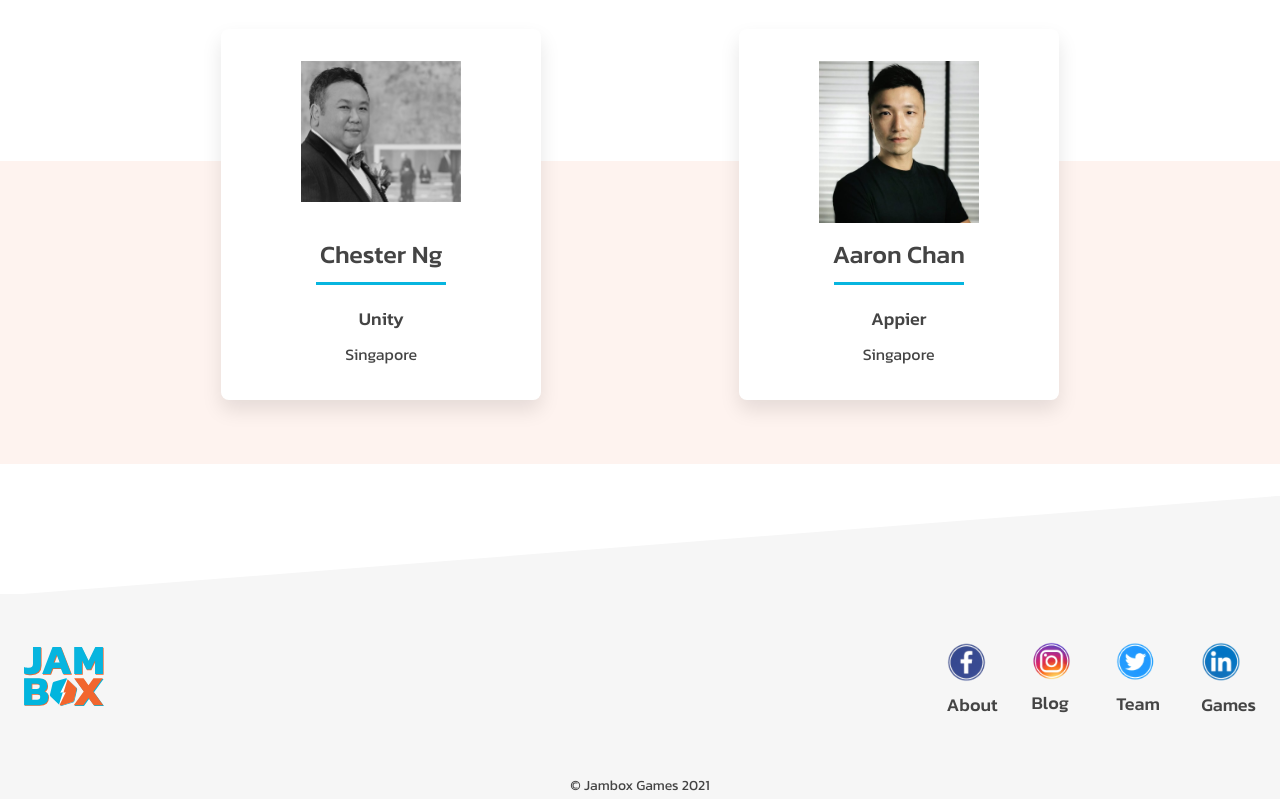
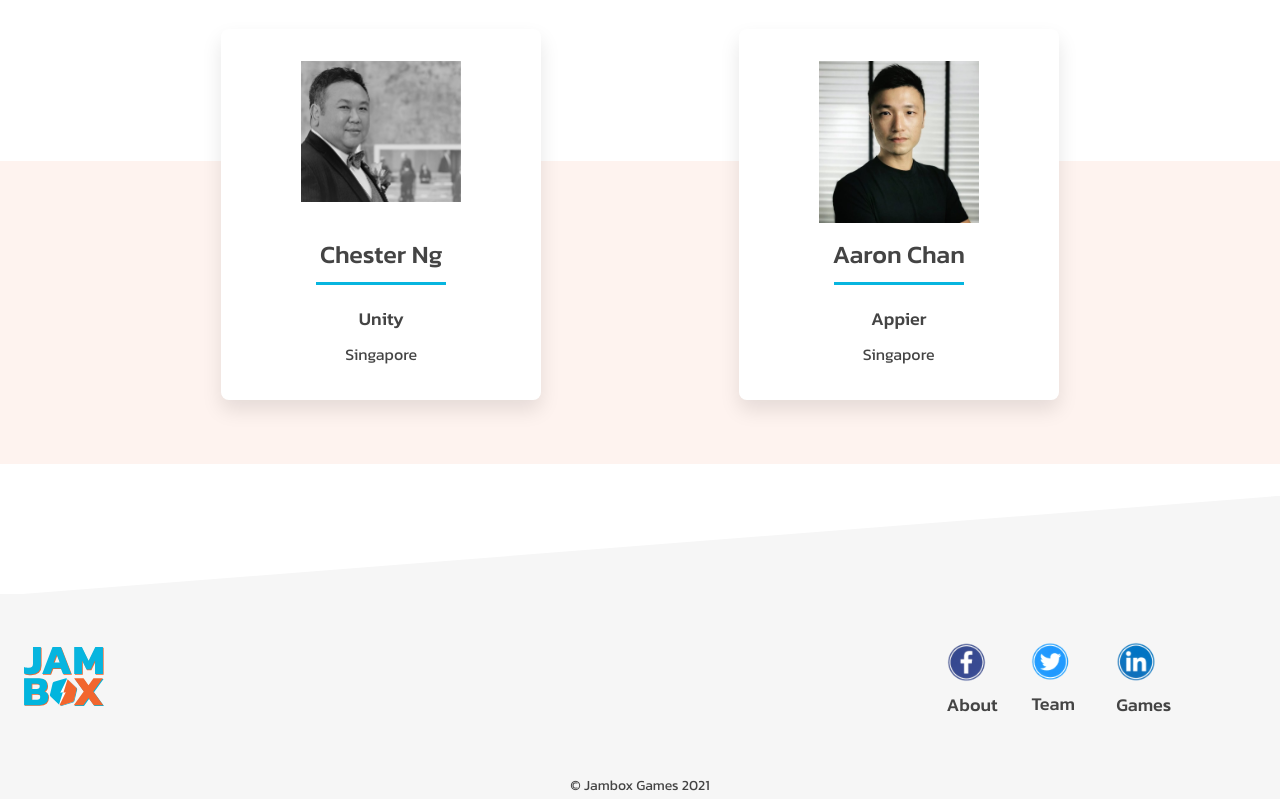
Before and after one commit to jamboxgames/website, an Eleventy site: page about.njk in a window 1280 px wide. Shown: the part 1976-2775 px from the top of the page. Built offline with nearby package versions, Linux system fonts and the light colour scheme; Eleventy itself is replaced by a stand-in of ours; files that its build step writes are made by us from their sources.

Commit message:
bug fixes

```diff
--- a/_includes/partials/footer.njk
+++ b/_includes/partials/footer.njk
@@ -12,7 +12,7 @@
                             <a href="https://facebook.com/jamboxgames/">
                                 <img src="/img/fb.png" target="_blank" alt="facebook">
                             </a>
-                            <a href="about" class="mt-05">
+                            <a href="/about" class="mt-05">
                                 <p>About</p>
                             </a>
                         </div>
@@ -20,7 +20,7 @@
                             <a href="#">
                                 <img src="/img/insta.png" target="_blank" alt="Instagram">
                             </a>
-                            <a href="blog" class="mt-05">
+                            <a href="/blog" class="mt-05">
                                 <p>Blog</p>
                             </a>
                         </div> -->
@@ -28,7 +28,7 @@
                             <a href="https://twitter.com/jamboxgames" target="_blank">
                                 <img src="/img/twitter.png" alt="twitter">
                             </a>
-                            <a href="team" class="mt-05">
+                            <a href="/team" class="mt-05">
                                 <p>Team</p>
                             </a>
                         </div>
@@ -36,7 +36,7 @@
                             <a href="https://www.linkedin.com/company/jamboxgames" target="_blank">
                                 <img src="/img/ln.png" alt="Linkedin">
                             </a>
-                            <a href="games" class="mt-05">
+                            <a href="/games" class="mt-05">
                                 <p>Games</p>
                             </a>
                         </div>
--- a/about.njk
+++ b/about.njk
@@ -150,54 +150,7 @@ description: A team of gaming and ad tech enthusiast</span> have come together t
         </section>
         <div class="my-2"></div>
 
-        <div class="footer-angle"></div>
-        <footer>
-            <div class="container">
-                <div class="footer-inner">
-                    <div class="logo">
-                        <a href="index.html">
-                            <img src="/img/logo.svg" alt="Jambox Games">
-                        </a>
-                    </div>
-                    <div>
-                        <div class="s-r">
-                            <a href="#">
-                                <img src="/img/fb.png" alt="facebook">
-                            </a>
-                            <a href="about.html" class="mt-05">
-                                <p>About</p>
-                            </a>
-                        </div>
-                        <div class="s-r">
-                            <a href="#">
-                                <img src="/img/insta.png" alt="Instagram">
-                            </a>
-                            <a href="blog.html" class="mt-05">
-                                <p>Blog</p>
-                            </a>
-                        </div>
-                        <div class="s-r">
-                            <a href="#">
-                                <img src="/img/twitter.png" alt="twitter">
-                            </a>
-                            <a href="team.html" class="mt-05">
-                                <p>Team</p>
-                            </a>
-                        </div>
-                        <div class="s-r">
-                            <a href="#">
-                                <img src="/img/ln.png" alt="Linkedin">
-                            </a>
-                            <a href="games.html" class="mt-05">
-                                <p>Games</p>
-                            </a>
-                        </div>
-                    </div>
-                </div>
-                <p class="copyright t-c s-s c-g light mt-2">© Jambox Games 2021</p>
-            </div>
-        </footer>
-    </div>
+        {% include 'partials/footer.njk' %}
 
     <script>
         let isAtTop = true;
--- a/package.json
+++ b/package.json
@@ -5,7 +5,8 @@
   "main": "index.js",
   "scripts": {
     "test": "echo \"Error: no test specified\" && exit 1",
-    "dev": "clear;rm -rf _site/;ELEVENTY_ENV=development npx @11ty/eleventy"
+    "dev": "clear;rm -rf _site/;ELEVENTY_ENV=development npx @11ty/eleventy",
+    "prod": "clear;rm -rf _site/;ELEVENTY_ENV=production npx @11ty/eleventy"
   },
   "repository": {
     "type": "git",
```
Also changed, not shown: index.njk (+5 -5 lines).
